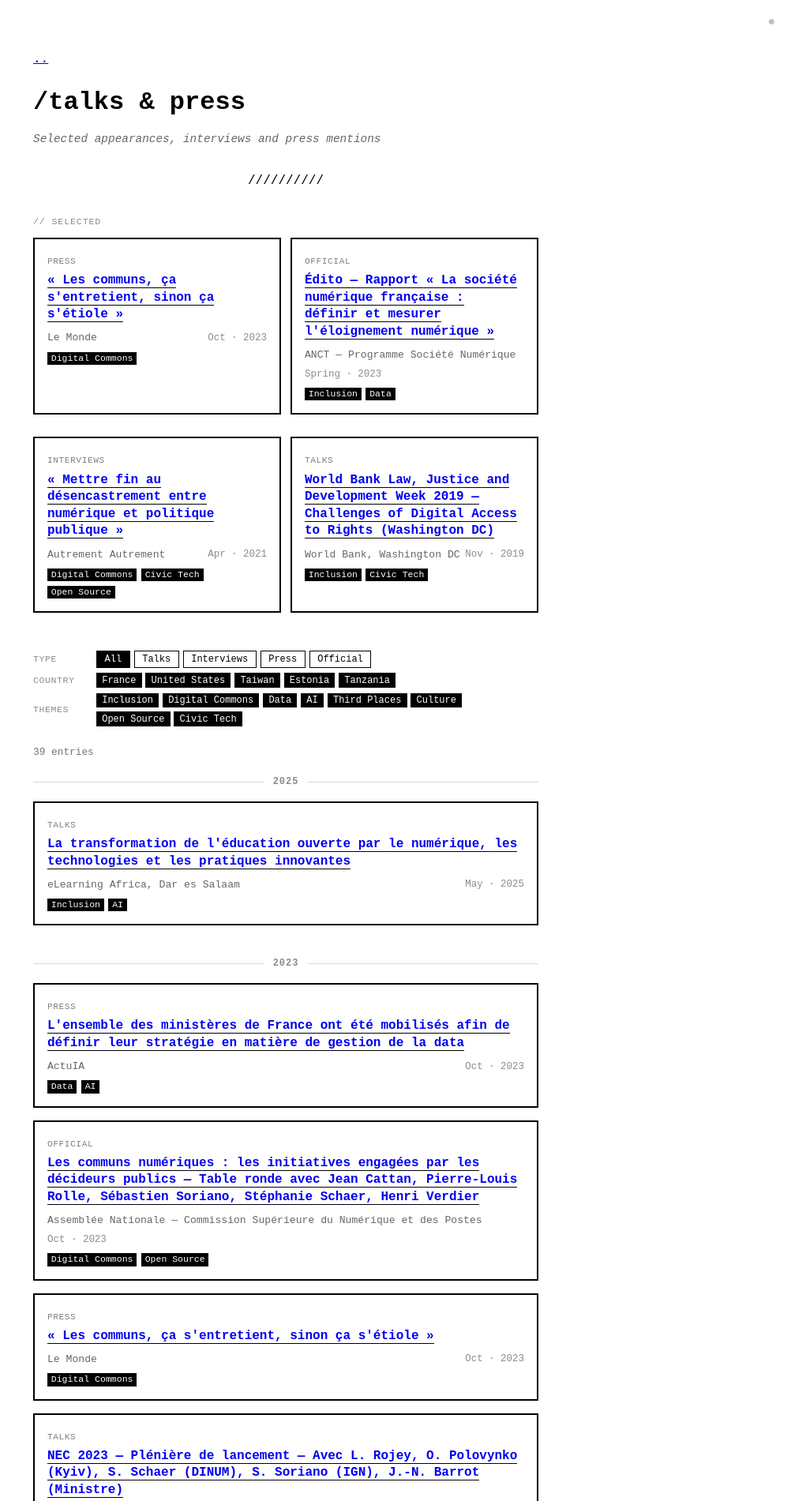
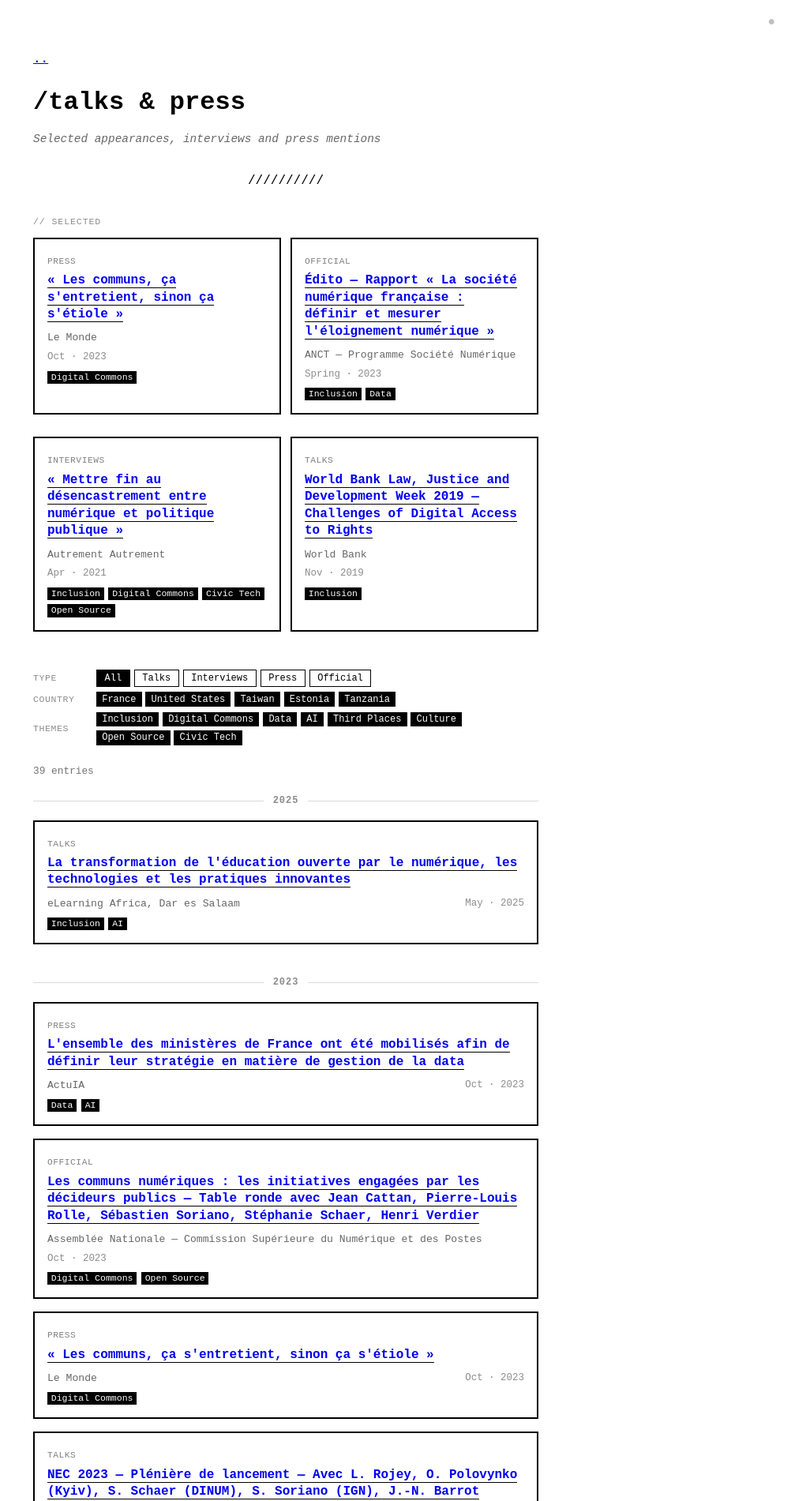
Before and after one commit to PLrolle/plrolle.github.io, a Jekyll site: the page built from talks.md, in a window 1280 px wide. Shown: the top 1901 px of the page at 79% size, without its empty margins (278-1280 px from the left). Built offline with Jekyll 4.4.1, drawn with Linux system fonts in a browser that asks for light colours; some of the changed text lies outside the part shown.

Commit message:
Talks page cleanup and digest prompt update
- World Bank 2019: remove Washington DC from title and org, remove civic-tech theme
- Autrement Autrement 2021: add inclusion theme
- Featured entries: date now on second line below source
- digest.js: update prompt from 2-3 sentence to 2 paragraphs intro

https://claude.ai/code/session_016X5NZqxTYQ8AbJZwpTqG24

```diff
--- a/_data/talks.json
+++ b/_data/talks.json
@@ -324,7 +324,7 @@
     "title": "« Mettre fin au désencastrement entre numérique et politique publique »",
     "organization": "Autrement Autrement",
     "url": "https://autrementautrement.com/2021/04/16/mettre-fin-au-desencastrement-entre-numerique-et-politique-publique/",
-    "themes": ["digital-commons", "civic-tech", "open-source"]
+    "themes": ["inclusion", "digital-commons", "civic-tech", "open-source"]
   },
   {
     "id": "pep-2021",
@@ -394,10 +394,10 @@
     "featured": true,
     "category": "talks",
     "country": "united-states",
-    "title": "World Bank Law, Justice and Development Week 2019 — Challenges of Digital Access to Rights (Washington DC)",
-    "organization": "World Bank, Washington DC",
+    "title": "World Bank Law, Justice and Development Week 2019 — Challenges of Digital Access to Rights",
+    "organization": "World Bank",
     "url": "https://thedocs.worldbank.org/en/doc/989251567783540808-0260022019/render/LJDWeek2019DraftAgenda.pdf",
-    "themes": ["inclusion", "civic-tech"]
+    "themes": ["inclusion"]
   },
   {
     "id": "eole-2019",
--- a/_layouts/talks.html
+++ b/_layouts/talks.html
@@ -247,6 +247,10 @@
       /* ── Featured section ── */
       .featured-section {
         margin-bottom: 2rem;
+      }
+      .featured-grid .talk-meta {
+        flex-direction: column;
+        align-items: flex-start;
       }
       .featured-label {
         font-family: monospace;
--- a/scripts/digest.js
+++ b/scripts/digest.js
@@ -80,7 +80,7 @@ Here are this week's links:
 
 ${linksSummary}
 
-Write a 2-3 sentence intro that briefly contextualizes what connects these links this week. Be direct and analytical — no filler, no "this week we explore...". Write in English. Do not use bullet points or headers, just plain prose.`
+Write a 2 paragraphs intro that briefly contextualizes what connects these links this week. Be direct and analytical — no filler, no "this week we explore...". Write in English. Do not use bullet points or headers, just plain prose.`
     }]
   });
 
```
